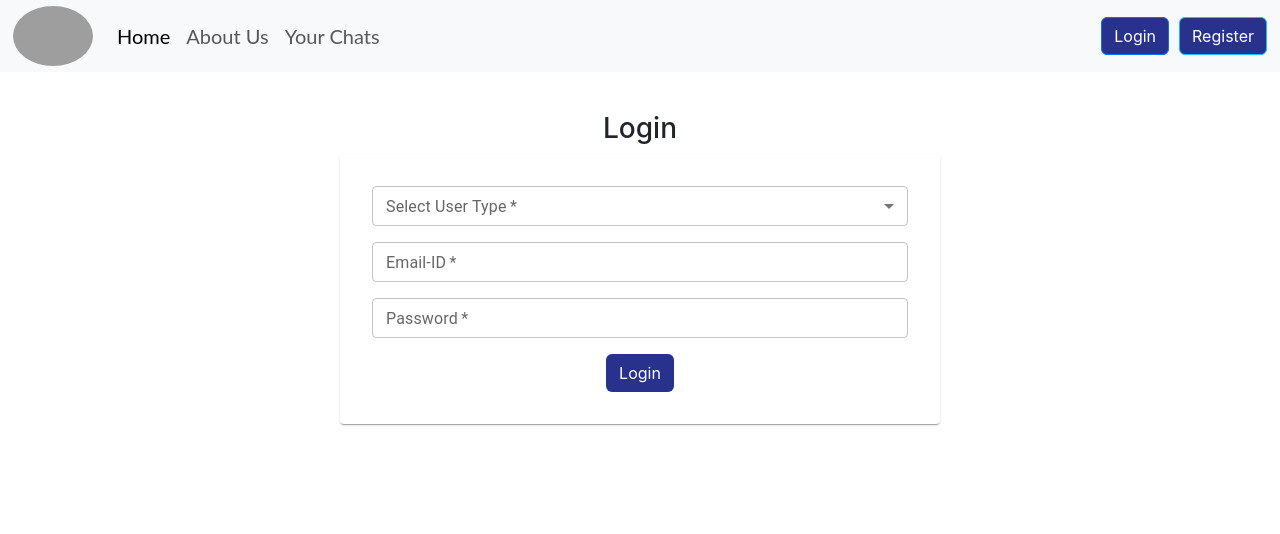
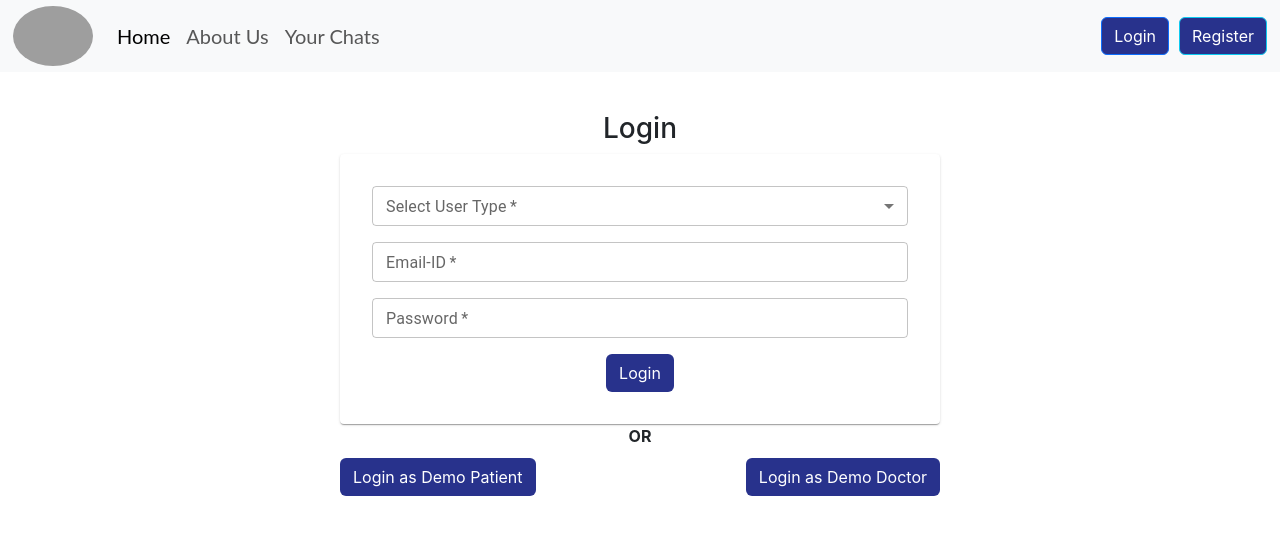
Before and after one commit to HarshSantoshi/Health-Mate, a React (Create React App) app: page /login in a window 1280 px wide. Shown: the top 534 px of the page. Built offline with nearby package versions, Linux system fonts and the light colour scheme; grey boxes are pictures that could not be loaded.

Commit message:
added demo login option

```diff
--- a/src/components/Login/Login.css
+++ b/src/components/Login/Login.css
@@ -0,0 +1,5 @@
+.demodiv{
+    display: flex;
+    margin-top: 10px;
+    justify-content: space-between;
+}
--- a/src/components/Login/Login.js
+++ b/src/components/Login/Login.js
@@ -3,11 +3,11 @@ import { useState,useContext } from 'react';
 import {TextField,MenuItem, Paper} from '@mui/material'
 import { useNavigate } from 'react-router-dom';
 import toast from 'react-hot-toast';
-import { jwtDecode } from 'jwt-decode';
+import './Login.css'
 import doctorcontext from '../../context/Doctor/doctorcontext.js';
 import cartcontext from '../../context/cart/cartcontext.js';
 import { fetchId } from '../Data/Id.js';
-// changessss
+// changes
 const Login = () => {
   const [credentials , setCredentials] = useState({userType:"" , email:"", password :""});
   const navigate = useNavigate();
@@ -22,7 +22,58 @@ const Login = () => {
 
       }
     })
+  }
+  const loginDemoPatient = async(e)=>{
+    e.preventDefault();
+    const response = await fetch("https://health-mate-server.vercel.app/api/v1/auth/loginpatient", {
+      method :"POST",
+      headers : {
+        'Content-Type' : 'application/json'
+      },
+      body:JSON.stringify({
+          email:"demo@gmail.com",
+          password: "demo123"
+      })
+    })
+    const json = await response.json();
+    if(json.success){
+      localStorage.setItem('token', json.authToken);
+      localStorage.setItem('role','patient');
+      // console.log(json.authToken);
+      fetchId();
+      getitems();
+      navigate("/");
+      toast.success("Patient Logged In successfully!");
+    }
+    else{
+      toast.error("Invalid Credentials");
+    }
+  }
+  const loginDemoDoctor = async(e)=>{
+    e.preventDefault();
+    const response = await fetch("https://health-mate-server.vercel.app/api/v1/auth/logindoctor", {
+      method :"POST",
+      headers : {
+        'Content-Type' : 'application/json'
+      },
+      body:JSON.stringify({
+          email:"demod@gmail.com",
+          password: "demo123",
+      })
+    })
+    const json = await response.json();
+    if(json.success){
+      localStorage.setItem('token', json.authToken);
 
+      localStorage.setItem('role','doctor');
+      const doctorid = fetchId();
+      fetchData(doctorid);
+      navigate("/dashboard");
+      toast.success("Logged In successfully!");
+    }
+    else{
+      toast.error("Invalid Credentials");
+    }
   }
   const handleSubmit = async(e)=>{
     e.preventDefault();
@@ -97,6 +148,12 @@ const Login = () => {
               <button type='submit' className='btn'>Login</button>
             </form>
         </Paper>
+
+        </div>
+        <b>OR</b>
+        <div className='demodiv'>
+        <button onClick={loginDemoPatient} className='btn'>Login as Demo Patient</button>
+        <button onClick={loginDemoDoctor} className='btn'>Login as Demo Doctor</button>
         </div>
     </div>
     </>
```
